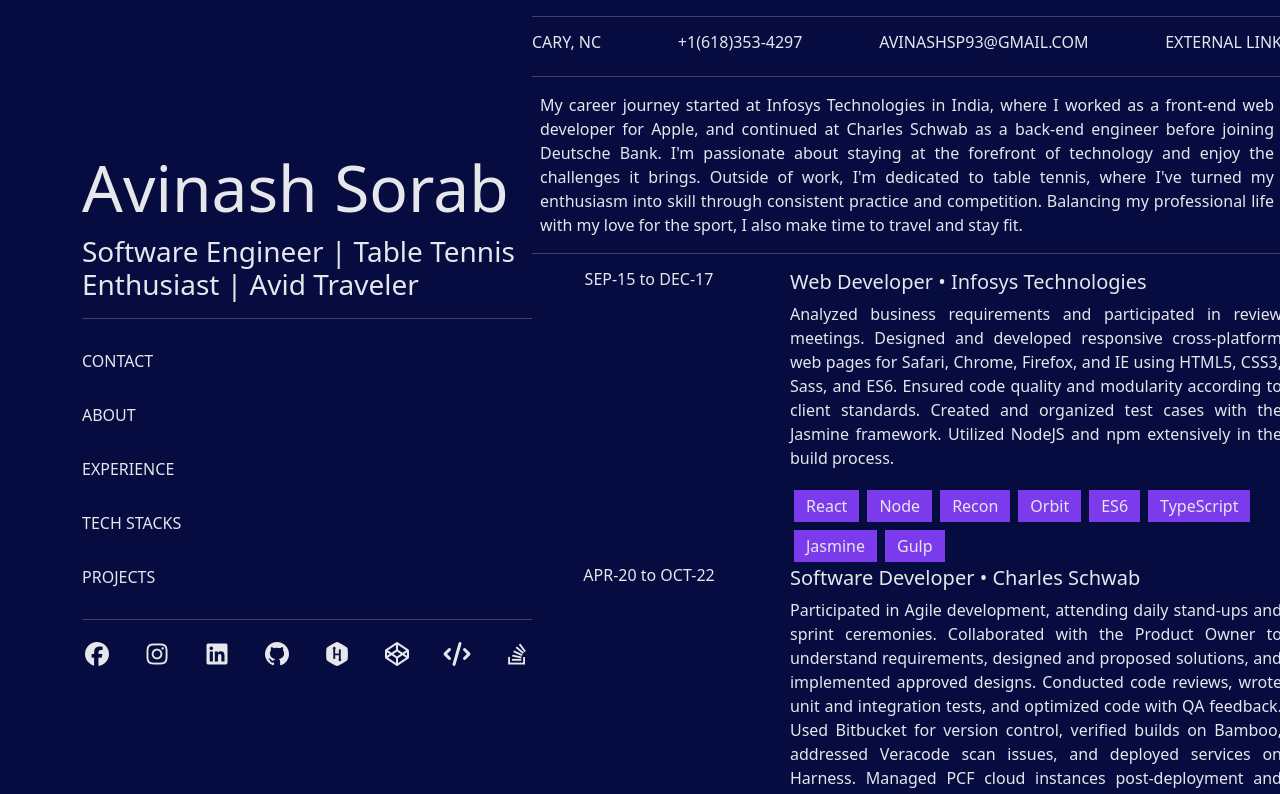
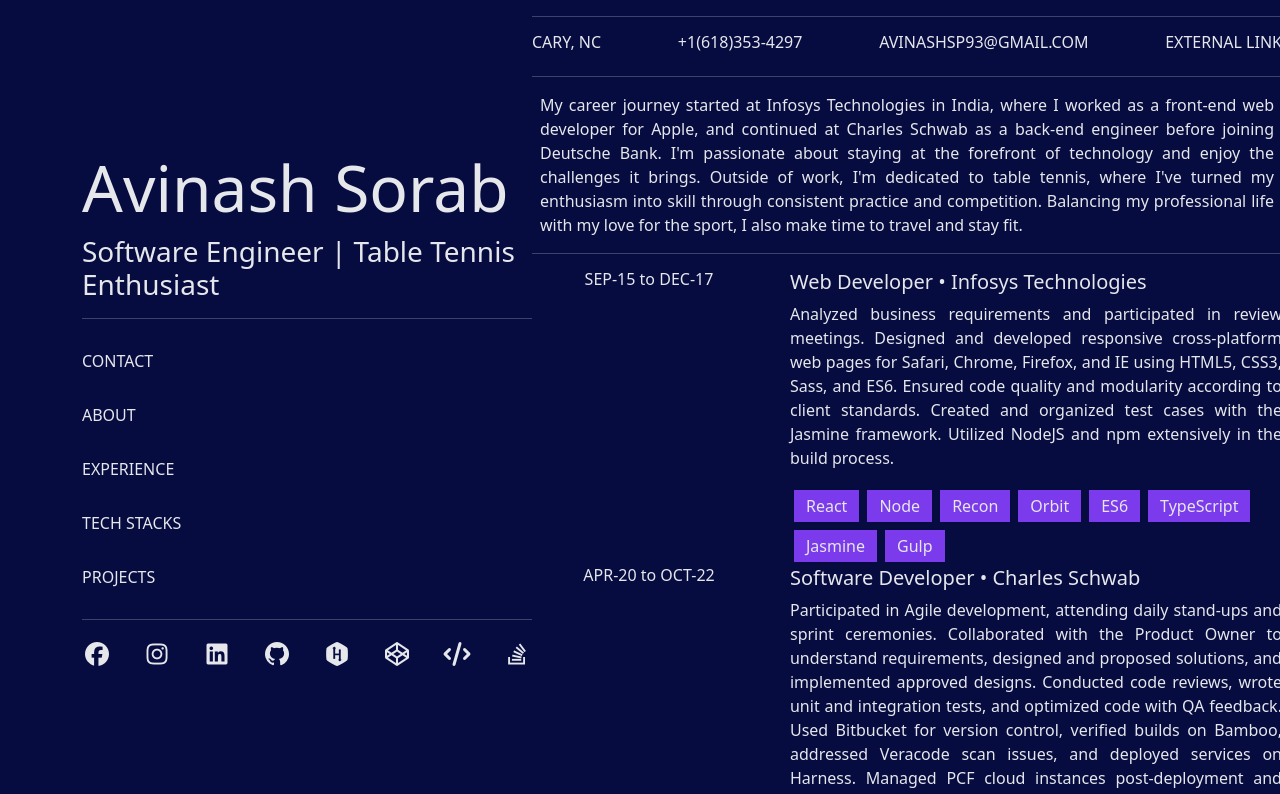
Before and after one commit to avinashsp93/resume-showcase, a React (Vite) app in the folder portfolio-vite/: page / in a window 1280 px wide. Shown: the top 794 px of the page. Built offline with nearby package versions, Linux system fonts and the light colour scheme.

Commit message:
few minor changes

```diff
--- a/portfolio-vite/src/components/RightHalf/A_Contact.tsx
+++ b/portfolio-vite/src/components/RightHalf/A_Contact.tsx
@@ -1,4 +1,3 @@
-import { resume } from "react-dom/server";
 import { useData } from "../../contexts/DataContext";
 
 function Contact() {
--- a/portfolio-vite/src/data.json
+++ b/portfolio-vite/src/data.json
@@ -1,7 +1,7 @@
 {
   "leftHalf": {
     "name": "Avinash Sorab",
-    "tagline": "Software Engineer | Table Tennis Enthusiast | Avid Traveler",
+    "tagline": "Software Engineer | Table Tennis Enthusiast",
     "navigators": ["Contact", "About", "Experience", "Tech Stacks", "Projects"],
     "footer": [
       {
```
